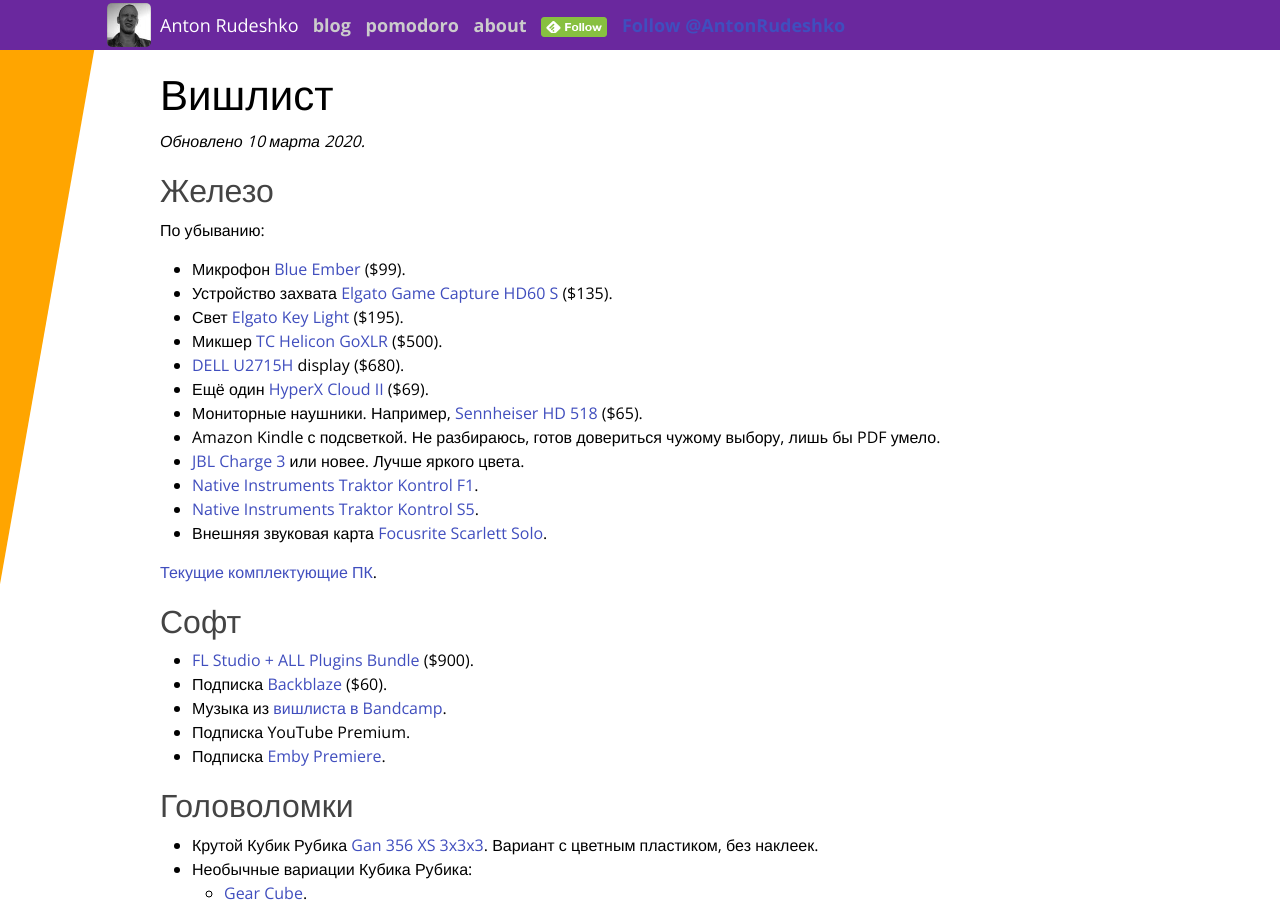
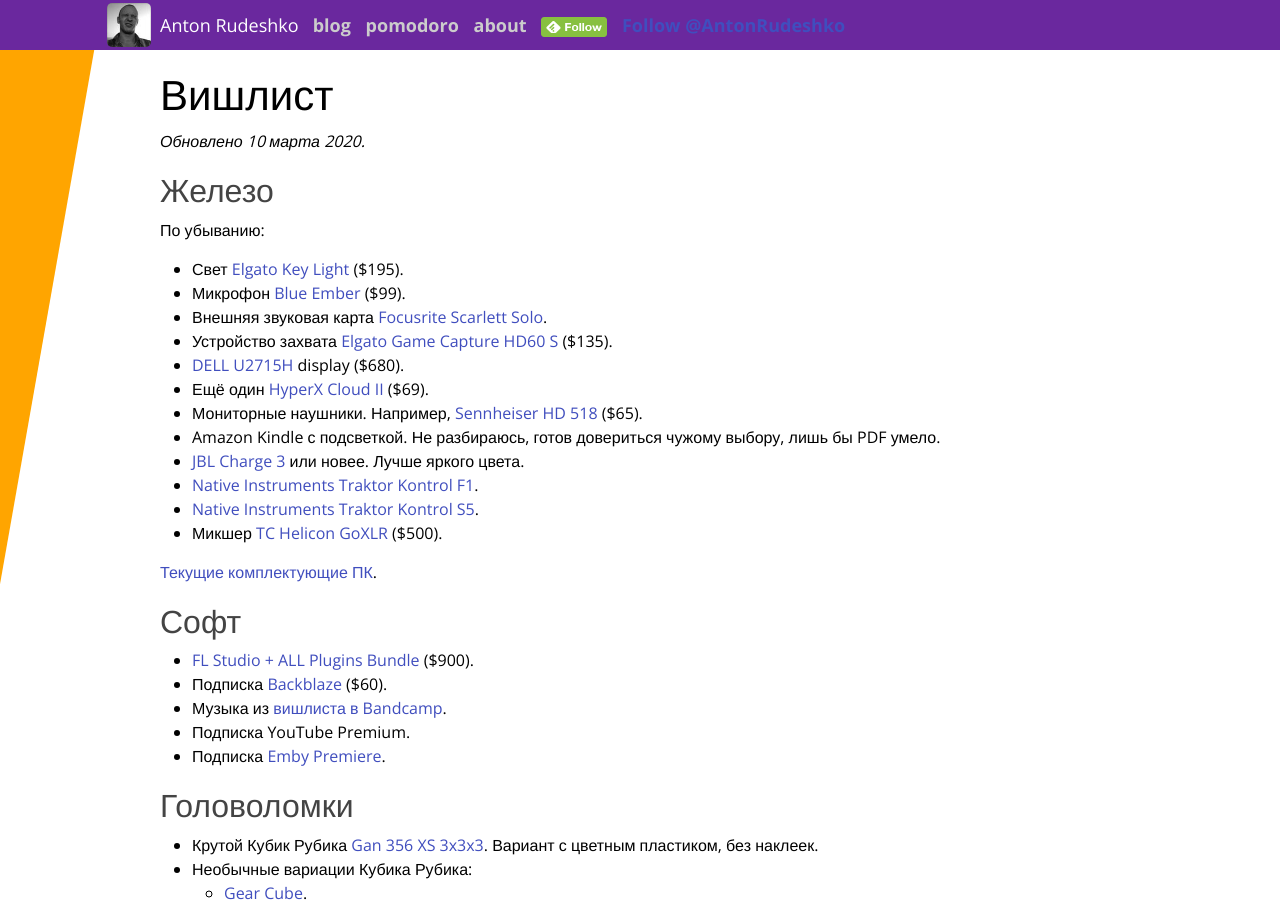
Before and after one commit to anton-rudeshko/anton-rudeshko.github.io, a Jekyll site: the page built from wishlist/index.md, in a window 1280 px wide and 900 px high. Built offline with Jekyll 4.4.1, drawn with Linux system fonts in a browser that asks for light colours; comment, search, counter and statistics services are not loaded; part of the change alters nothing that is shown.

```diff
--- a/wishlist/index.md
+++ b/wishlist/index.md
@@ -11,10 +11,10 @@ title: Вишлист
 
 По убыванию:
 
+* Свет [Elgato Key Light][key-light] ($195).
 * Микрофон [Blue Ember] ($99).
+* Внешняя звуковая карта [Focusrite Scarlett Solo].
 * Устройство захвата [Elgato Game Capture HD60 S][hd60-s] ($135).
-* Свет [Elgato Key Light][key-light] ($195).
-* Микшер [TC Helicon GoXLR][goxlr] ($500).
 * [DELL U2715H][dell] display ($680).
 * Ещё один [HyperX Cloud II][hyperx2] ($69).
 * Мониторные наушники. Например, [Sennheiser HD 518][hd-518] ($65).
@@ -22,7 +22,7 @@ title: Вишлист
 * [JBL Charge 3][jbl] или новее. Лучше яркого цвета.
 * [Native Instruments Traktor Kontrol F1][ni-kontrol-f1].
 * [Native Instruments Traktor Kontrol S5][ni-kontrol-s5].
-* Внешняя звуковая карта [Focusrite Scarlett Solo].
+* Микшер [TC Helicon GoXLR][goxlr] ($500).
 
 [Текущие комплектующие ПК][pc-config].
 
```
